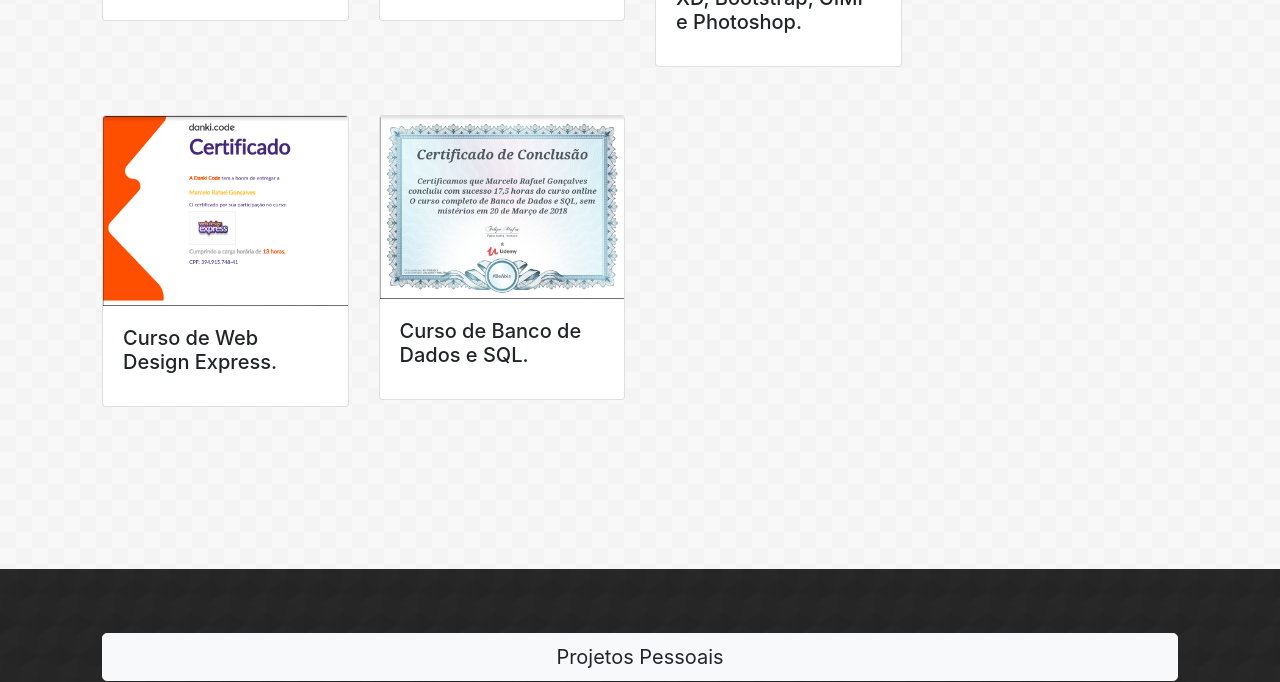
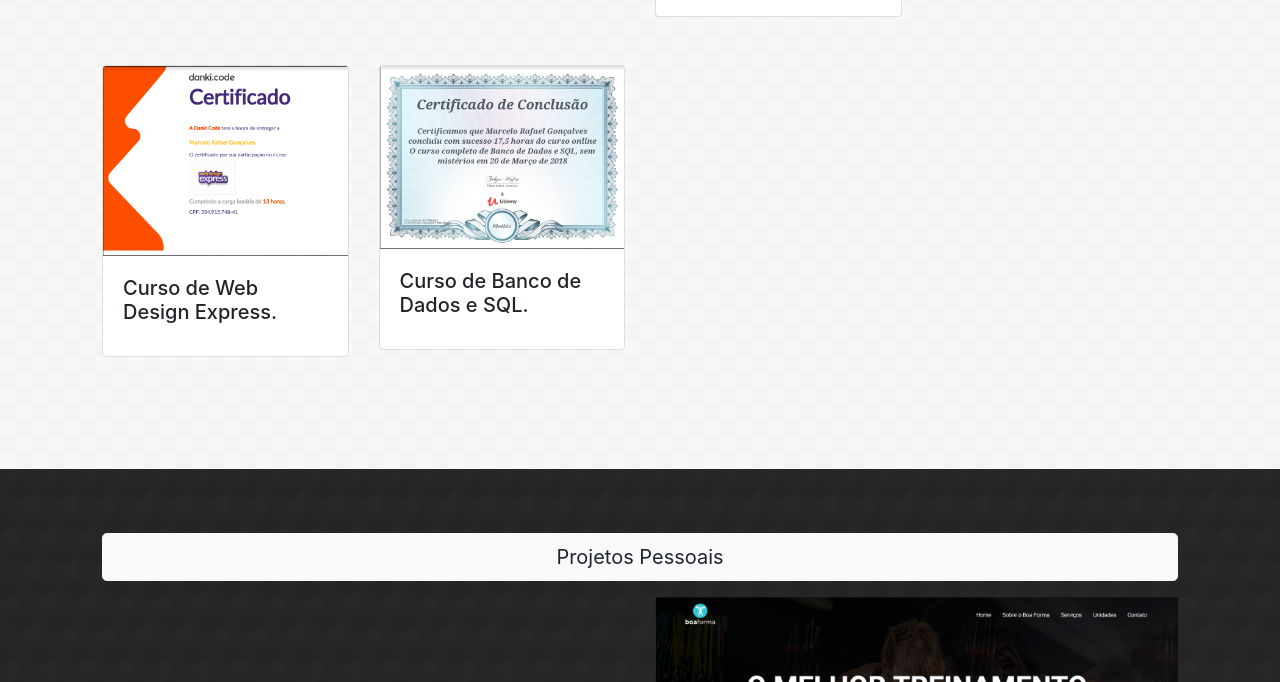
Before and after one commit to marcelo-rafael/portfolio, a plain HTML site: page index.html in a window 1280 px wide. Shown: the part 2822-3504 px from the top of the page. Drawn offline with Linux system fonts and the light colour scheme.

Commit message:
primeira revisão de espaçamento padding

```diff
--- a/css/style.css
+++ b/css/style.css
@@ -26,17 +26,6 @@ i:hover {
     color: gray;
 }
 
-/* CURSOS */
-
-.course {
-    padding: 50px 0;
-}
-
-/* PROJETOS */
-.decoration {
-
-}
-
 /* FOOTER */
 
 footer {
--- a/index.html
+++ b/index.html
@@ -136,7 +136,7 @@
 
     <!-- CURSOS -->
 
-    <section class="bg1 course" id="cursos">
+    <section class="bg1" id="cursos">
         <div class="container">
             <div class="row">
                 <div class="col-lg-12 col-sm-12 jumbotron bg-transparent">
```
